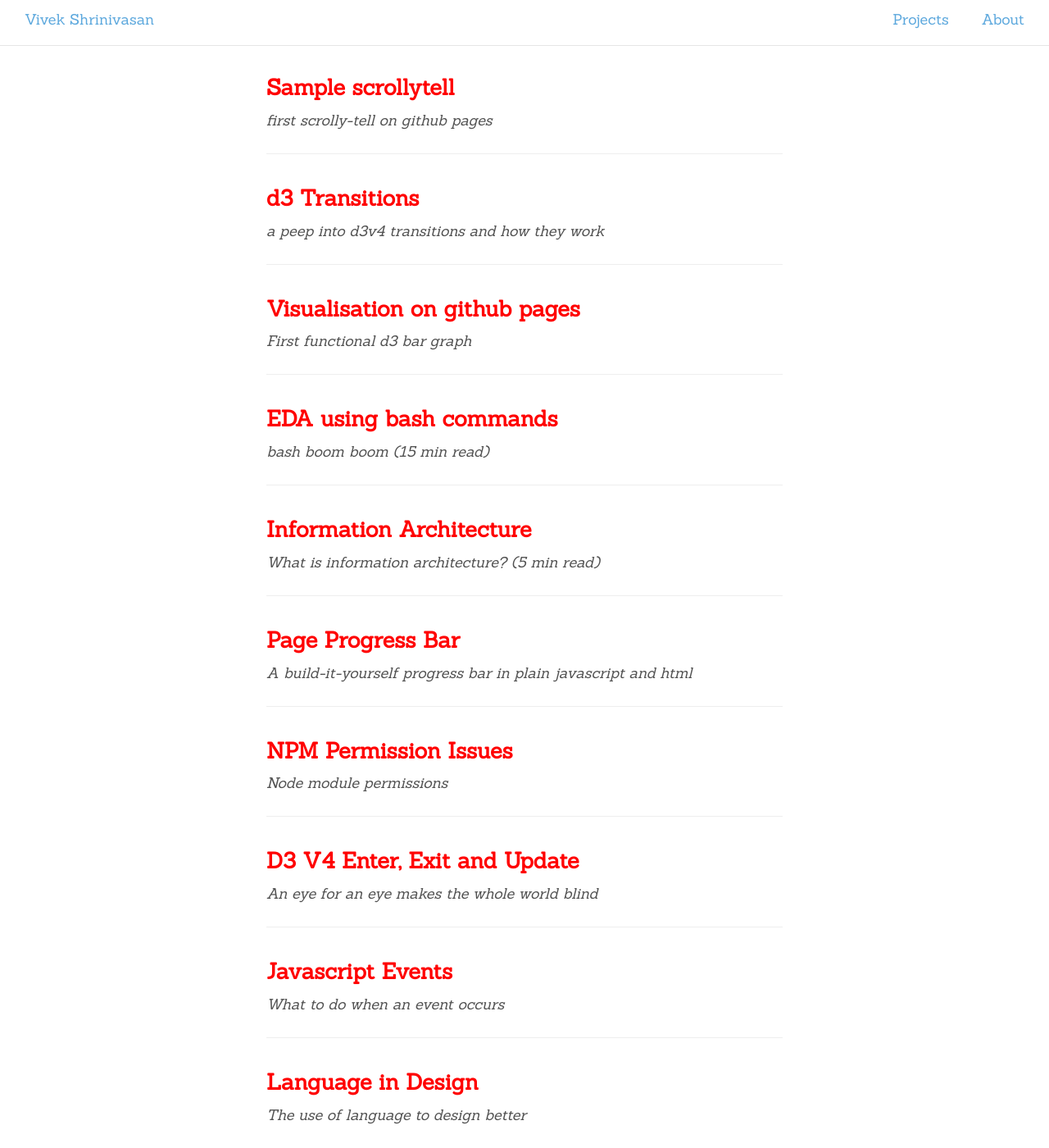
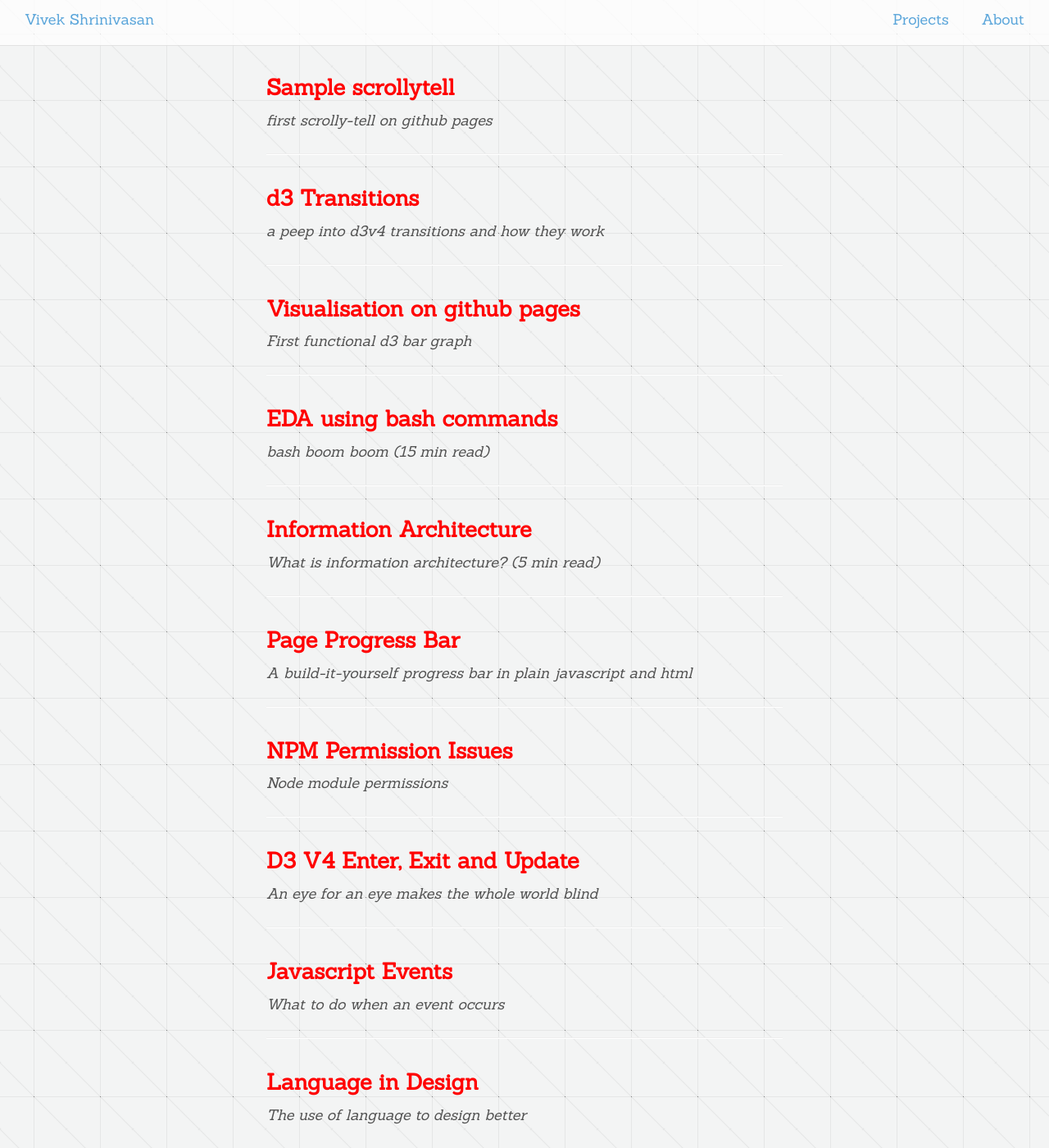
Before and after one commit to kaizer1v/kaizer1v.github.io, a Jekyll site: the page built from index.html, in a window 1280 px wide and 1400 px high. Shown: the whole window at 82% size. Built offline with Jekyll 4.4.1, drawn with Linux system fonts in a browser that asks for light colours; nearby versions of some CDN libraries; the list of posts is cut into pages by our own code.

Commit message:
applied background image

```diff
--- a/_sass/_base.scss
+++ b/_sass/_base.scss
@@ -58,7 +58,7 @@ html {
 
 body {
   color: #515151;
-  background-color: #fff;
+  background: #fefefe url('/assets/struckaxiom.png') repeat;
   -webkit-text-size-adjust: 100%;
       -ms-text-size-adjust: 100%;
 }
```
Also changed, not shown: assets/struckaxiom.png (added).
